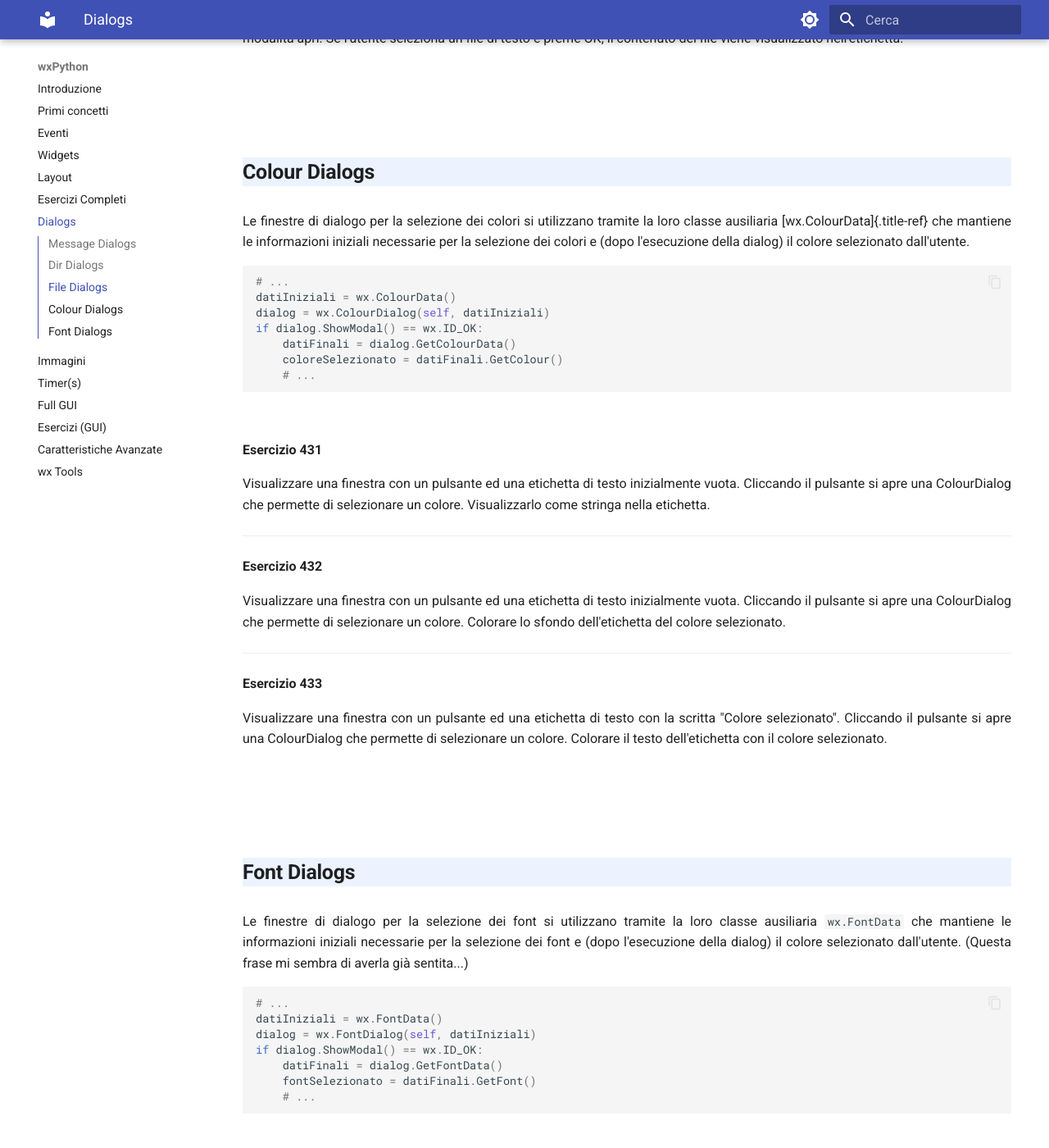
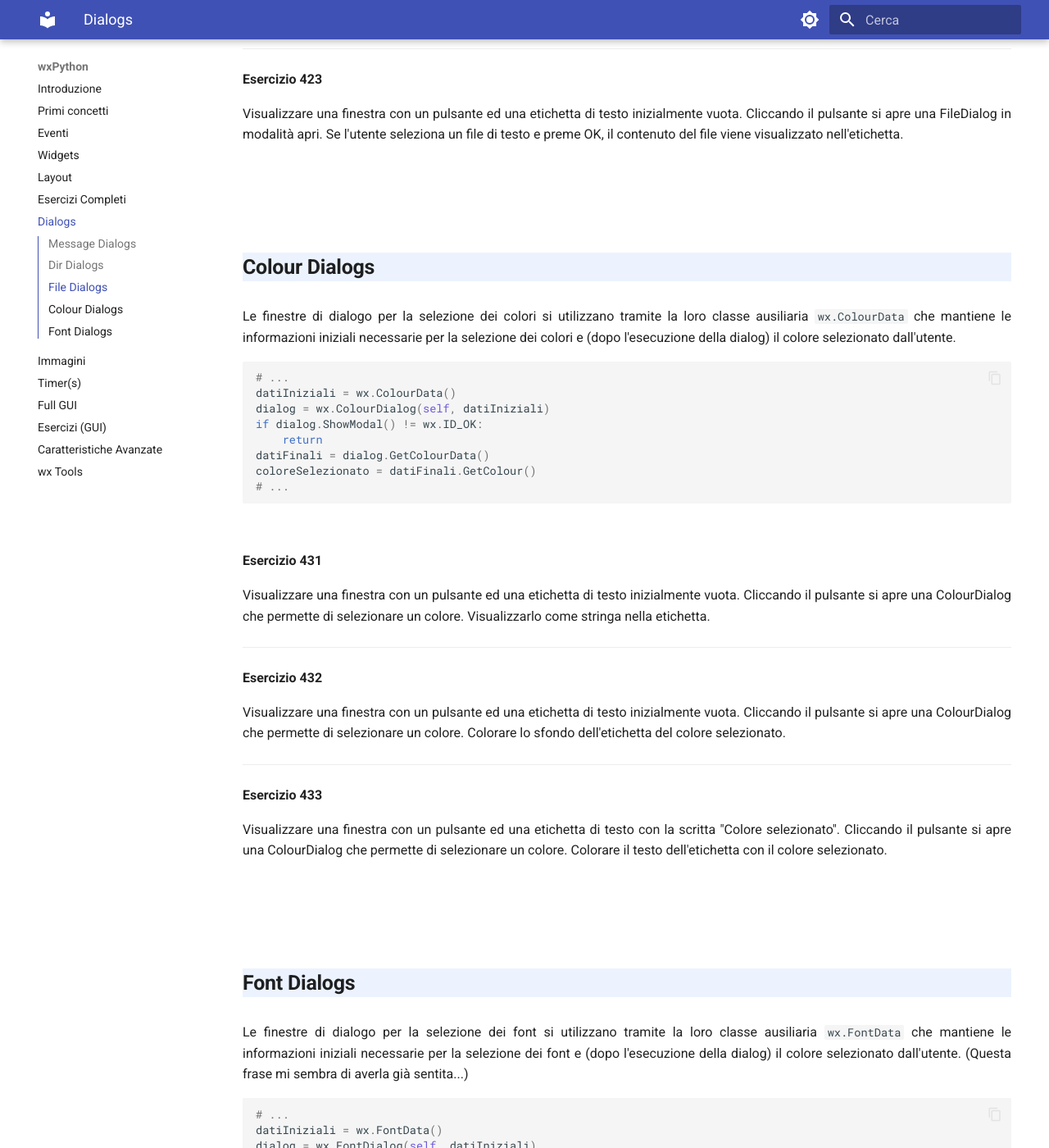
Before and after one commit to adjamhub/pyhandouts, an MkDocs documentation site: the page built from docs/wx/140_dialogs.md, in a window 1280 px wide and 1400 px high, scrolled down 4204 px. Shown: the whole window at 82% size. Built offline with MkDocs 1.6.1 and Material for MkDocs 9.7.7, drawn with Linux system fonts in a browser that asks for light colours; some of the changed text lies outside the part shown.

Commit message:
Update 140_dialogs.md

````diff
--- a/docs/wx/140_dialogs.md
+++ b/docs/wx/140_dialogs.md
@@ -50,13 +50,13 @@ I pulsanti di una MessageDialog possono essere i seguenti:
 
 
 Se non si preme nessun pulsante, ad esempio uscendo dalla finestra di
-dialogo con *ESC*, oppure con l'icona di chiusura, essa ritorna il
+dialogo con `ESC`, oppure con l'icona di chiusura, essa ritorna il
 valore `wx.ID_NONE`.
 
 <br>
 
 Lo stile può contenere uno dei seguenti valori. Essi sono sovrapponibili
-ai pulsanti con la tecnica del "pipe" (il simbolo `|`), come per i flag
+ai pulsanti con la tecnica del *pipe* (il simbolo `|`), come per i flag
 dei Sizer.
 
 
@@ -223,7 +225,7 @@ contenuto del file viene visualizzato nell'etichetta.
 ## Colour Dialogs
 
 Le finestre di dialogo per la selezione dei colori si utilizzano tramite
-la loro classe ausiliaria [wx.ColourData]{.title-ref} che mantiene le
+la loro classe ausiliaria `wx.ColourData` che mantiene le
 informazioni iniziali necessarie per la selezione dei colori e (dopo
 l'esecuzione della dialog) il colore selezionato dall'utente.
 
@@ -231,10 +233,11 @@ l'esecuzione della dialog) il colore selezionato dall'utente.
 # ...
 datiIniziali = wx.ColourData()
 dialog = wx.ColourDialog(self, datiIniziali)
-if dialog.ShowModal() == wx.ID_OK:
-    datiFinali = dialog.GetColourData()
-    coloreSelezionato = datiFinali.GetColour()
-    # ...
+if dialog.ShowModal() != wx.ID_OK:
+    return
+datiFinali = dialog.GetColourData()
+coloreSelezionato = datiFinali.GetColour()
+# ...
 ```
 
 <br>
@@ -283,10 +286,12 @@ frase mi sembra di averla già sentita...)
 # ...
 datiIniziali = wx.FontData()
 dialog = wx.FontDialog(self, datiIniziali)
-if dialog.ShowModal() == wx.ID_OK:
-    datiFinali = dialog.GetFontData()
-    fontSelezionato = datiFinali.GetFont()
-    # ...
+if dialog.ShowModal() != wx.ID_OK:
+    return
+
+datiFinali = dialog.GetFontData()
+fontSelezionato = datiFinali.GetFont()
+# ...
 ```
 
 <br>
````
Also changed, not shown: other parts of docs/wx/140_dialogs.md (+5 -3 lines).
